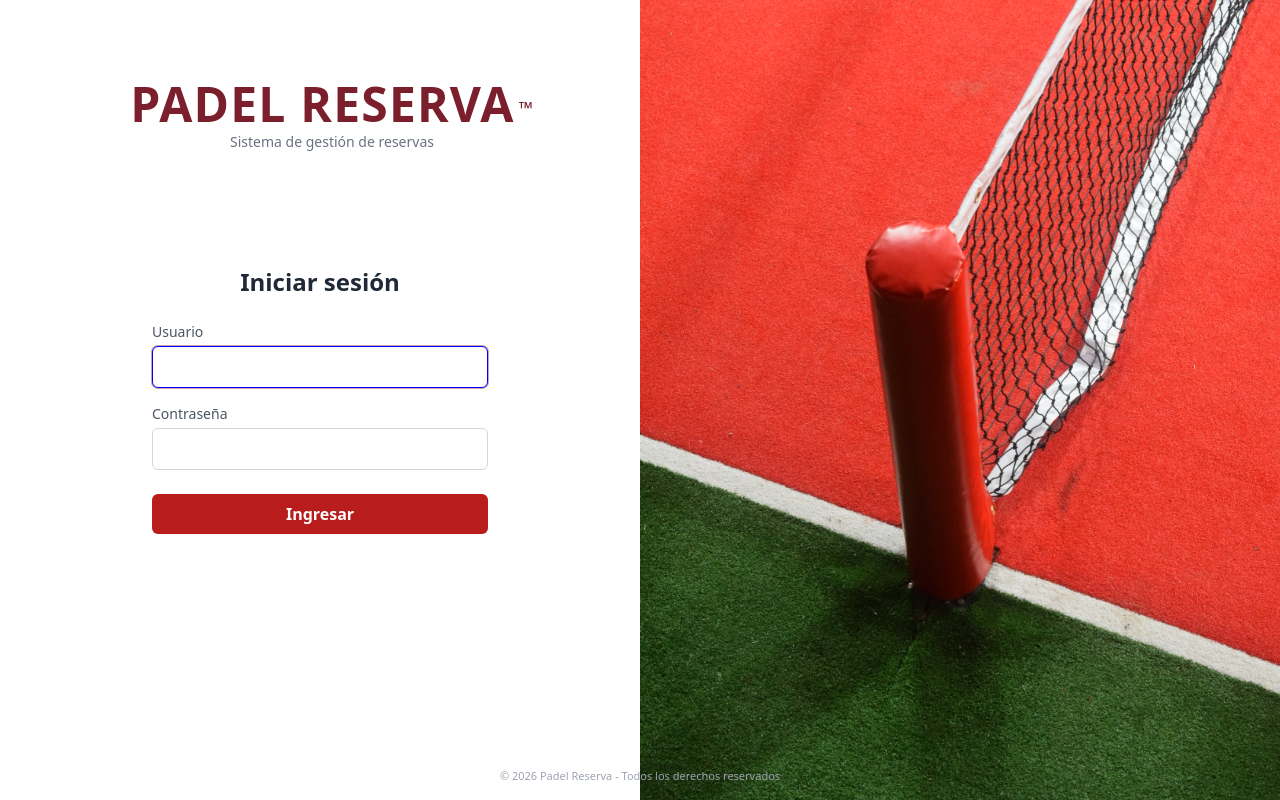
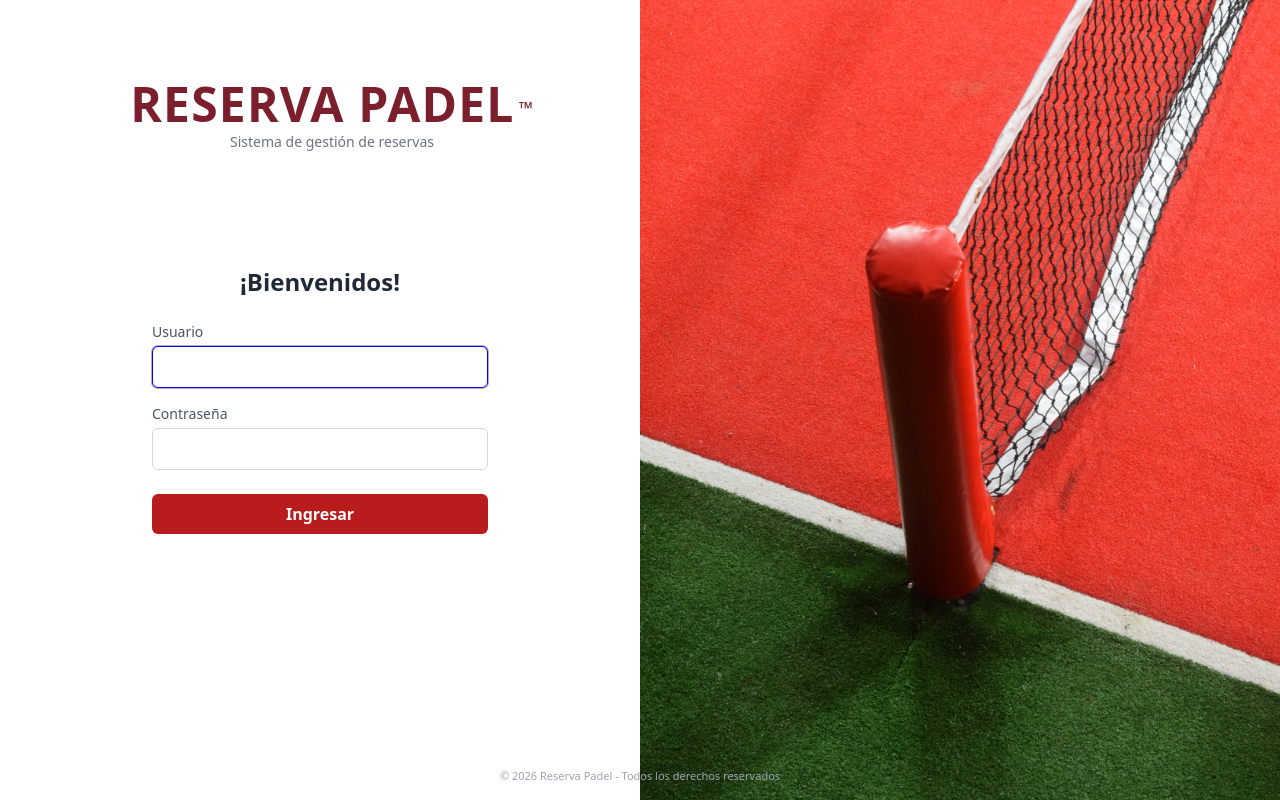
Before and after one commit to GTrogoloc/appaddle-frontend, a React (Vite) app: page / in a window 1280 px wide. Built offline with nearby package versions, Linux system fonts and the light colour scheme.

Commit message:
Limpiamos codigo, y actualizamos turnos en curso

```diff
--- a/src/components/modals/ReservasModal.jsx
+++ b/src/components/modals/ReservasModal.jsx
@@ -240,7 +240,7 @@ function ReservasModal({
             <button
               onClick={() => setMostrarCanceladas(true)}
               className="w-[110px] px-3 py-[3px] text-[15px] leading-none
-   bg-gray-700 text-white rounded-sm shadow-sm hover:bg-gray-800 transition"
+             bg-gray-700 text-white rounded-sm shadow-sm hover:bg-gray-800 transition"
             >
               Canceladas
             </button>
--- a/src/pages/Dashboard.jsx
+++ b/src/pages/Dashboard.jsx
@@ -179,7 +179,7 @@ function Dashboard() {
       };
 
       if (nuevos.length === 0) {
-        // 🧹 si no quedan horarios, eliminar la cancha
+        //  si no quedan horarios, eliminar la cancha
         delete nuevasCanchas[cancha];
       } else {
         nuevasCanchas[cancha] = nuevos;
@@ -190,7 +190,7 @@ function Dashboard() {
         [diaKey]: nuevasCanchas,
       };
 
-      // 🧹 si el día queda vacío, eliminar el día
+      //  si el día queda vacío, eliminar el día
       if (Object.keys(nuevasCanchas).length === 0) {
         delete nuevasSelecciones[diaKey];
       }
@@ -409,7 +409,7 @@ function Dashboard() {
         }}
       >
         {/*====================== MARCA DE AGUA ======================*/}
-        <div className="fixed bottom-4 right-4 bg-black/80 text-white text-xs px-4 py-1.5 rounded-full shadow-lg font-semibold tracking-wide hover:bg-black transition-colors duration-200">
+        <div className="fixed bottom-2 right-4 bg-black/80 text-white text-xs px-2 py-1.5 rounded-full shadow-lg font-semibold tracking-wide hover:bg-black transition-colors duration-200">
           © 2026 PCG Developer
         </div>
 
@@ -469,7 +469,7 @@ function Dashboard() {
         </div>
       )}
 
-      {/* 🔥 MODAL CANCELAR RESERVA */}
+      {/* MODAL CANCELAR RESERVA */}
       {reservaAEliminar && (
         <div className="fixed inset-0 bg-black/50 flex items-center justify-center z-50">
           <div className="bg-white p-6 rounded-lg shadow-lg text-center">
@@ -505,7 +505,7 @@ function Dashboard() {
         </div>
       )}
 
-      {/* 🔥 MODAL PAGOS */}
+      {/* MODAL PAGOS */}
       {pagoPendiente && (
         <div className="fixed inset-0 bg-black/50 flex items-center justify-center z-50">
           <div className="bg-white p-6 rounded-lg shadow-lg text-center">
@@ -542,11 +542,9 @@ function Dashboard() {
                     );
                   }
 
-                  // 🔥 NUEVO
                   const data = await obtenerReservas(token);
                   setReservas(data);
 
-                  // cerrar modal
                   setPagoPendiente(null);
                 }}
                 className="px-4 py-2 bg-green-600 text-white rounded"
--- a/src/pages/Login.jsx
+++ b/src/pages/Login.jsx
@@ -43,7 +43,7 @@ function Login() {
       >
         <div className="absolute top-20 left-3 w-full text-center z-20">
           <h1 className="text-5xl font-bold text-white md:text-[#7a1f2b] tracking-wide">
-            PADEL RESERVA<span className="text-lg align-[0.4em] ml-1">™</span>
+            RESERVA PADEL<span className="text-lg align-[0.4em] ml-1">™</span>
           </h1>
           <p className="text-sm text-gray-200 mt-1 md:text-gray-500">
             Sistema de gestión de reservas
@@ -63,7 +63,7 @@ function Login() {
           "
         >
           <h2 className="mb-6 text-center text-2xl font-bold text-gray-800">
-            Iniciar sesión
+            ¡Bienvenidos!
           </h2>
 
           <div className="mb-4">
@@ -147,7 +147,7 @@ function Login() {
       </div>
       <div className="absolute bottom-4 w-full text-center z-20">
         <p className="text-[11px] text-gray-300 md:text-gray-400">
-          © {new Date().getFullYear()} Padel Reserva - Todos los derechos
+          © {new Date().getFullYear()} Reserva Padel - Todos los derechos
           reservados
         </p>
       </div>
--- a/src/services/authService.js
+++ b/src/services/authService.js
@@ -19,7 +19,7 @@ export async function login(usuario, contraseña) {
 
   const data = await response.json();
 
-  // 🔐 Guardamos sesión
+  // Guardamos sesión
   localStorage.setItem("token", data.data.token);
   localStorage.setItem("admin", JSON.stringify(data.data.administrador));
 
--- a/src/utils/reservaUtils.js
+++ b/src/utils/reservaUtils.js
@@ -29,7 +29,7 @@ export function formatearFecha(fecha, conHora = false) {
     ? d.toLocaleTimeString("es-AR", {
         hour: "2-digit",
         minute: "2-digit",
-        hour12: false, // 🔥 CLAVE
+        hour12: false,
       }) + " hs"
     : d.toLocaleDateString("es-AR");
 }
```
Also changed, not shown: src/components/modals/EstadisticasModal.jsx (+16 -16 lines).
